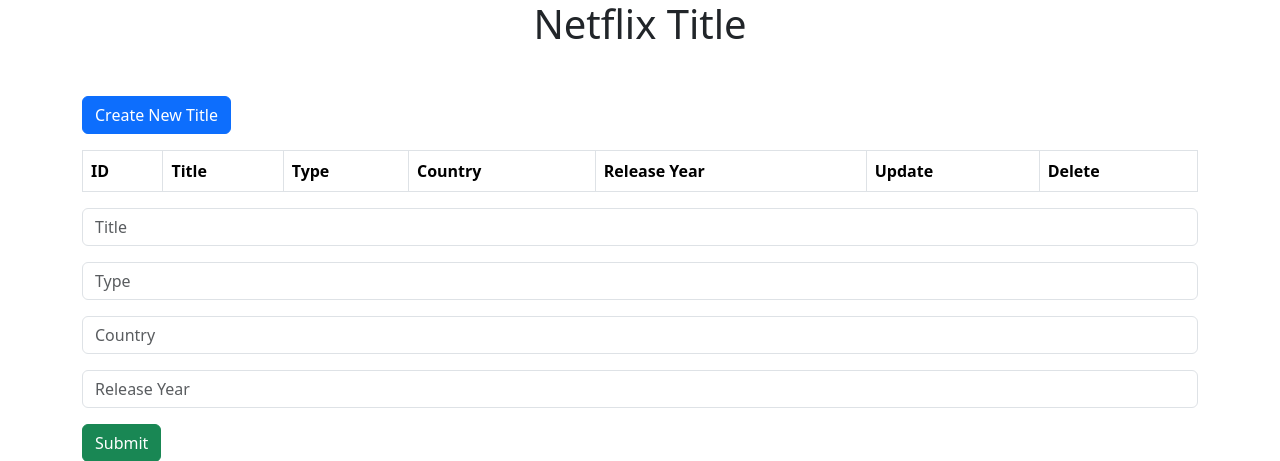
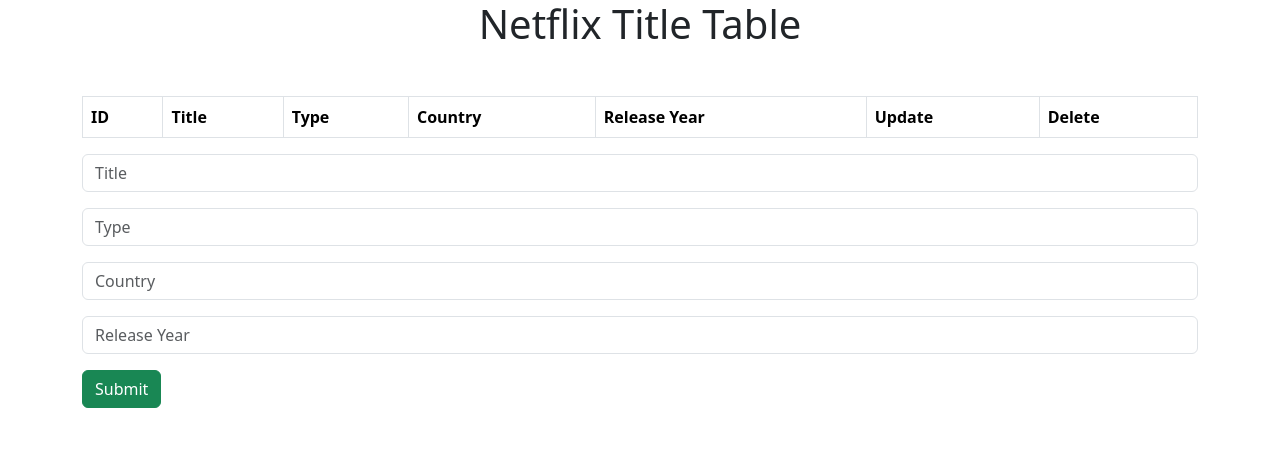
Before and after one commit to yimak/WSAA-finalproject, a Flask app: page / in a window 1280 px wide. Shown: the top 461 px of the page. Run offline with Flask 3, Linux system fonts and the light colour scheme; data that the repository does not hold is empty.

Commit message:
final project

```diff
--- a/templates/movie_titles.html
+++ b/templates/movie_titles.html
@@ -9,10 +9,9 @@
 </head>
 <!-- part containing the visible content -->
 <body>
-    <h1 class="text-center">Netflix Title</h1>
+    <h1 class="text-center">Netflix Title Table</h1>
 
     <div class="container mt-5">
-        <button class="btn btn-primary mb-3" onclick="showCreateForm()">Create New Title</button>
         <table class="table table-bordered" id="titlesTable">
             <thead>
                 <tr>
@@ -87,10 +86,10 @@
         function handleSubmit(event) {
             event.preventDefault();
             const form = $('#titleForm');
-            let url = form.data('isUpdate') ? `/update_title/${$('#id').val()}` : '/create_title';
-            let type = form.data('isUpdate') ? 'PUT' : 'POST';
+            let url = form.data('isUpdate') ? `/update_title/${$('#id').val()}` : '/create_title'; // determines the URL based on whether it's an update or create action
+            let type = form.data('isUpdate') ? 'PUT' : 'POST'; // determines the method type based on the action
 
-            $.ajax({
+            $.ajax({    // send an AJAX request for the form submission
                 url: url,
                 type: type, // POST for create, PUT for update
                 data: form.serialize(),
```
